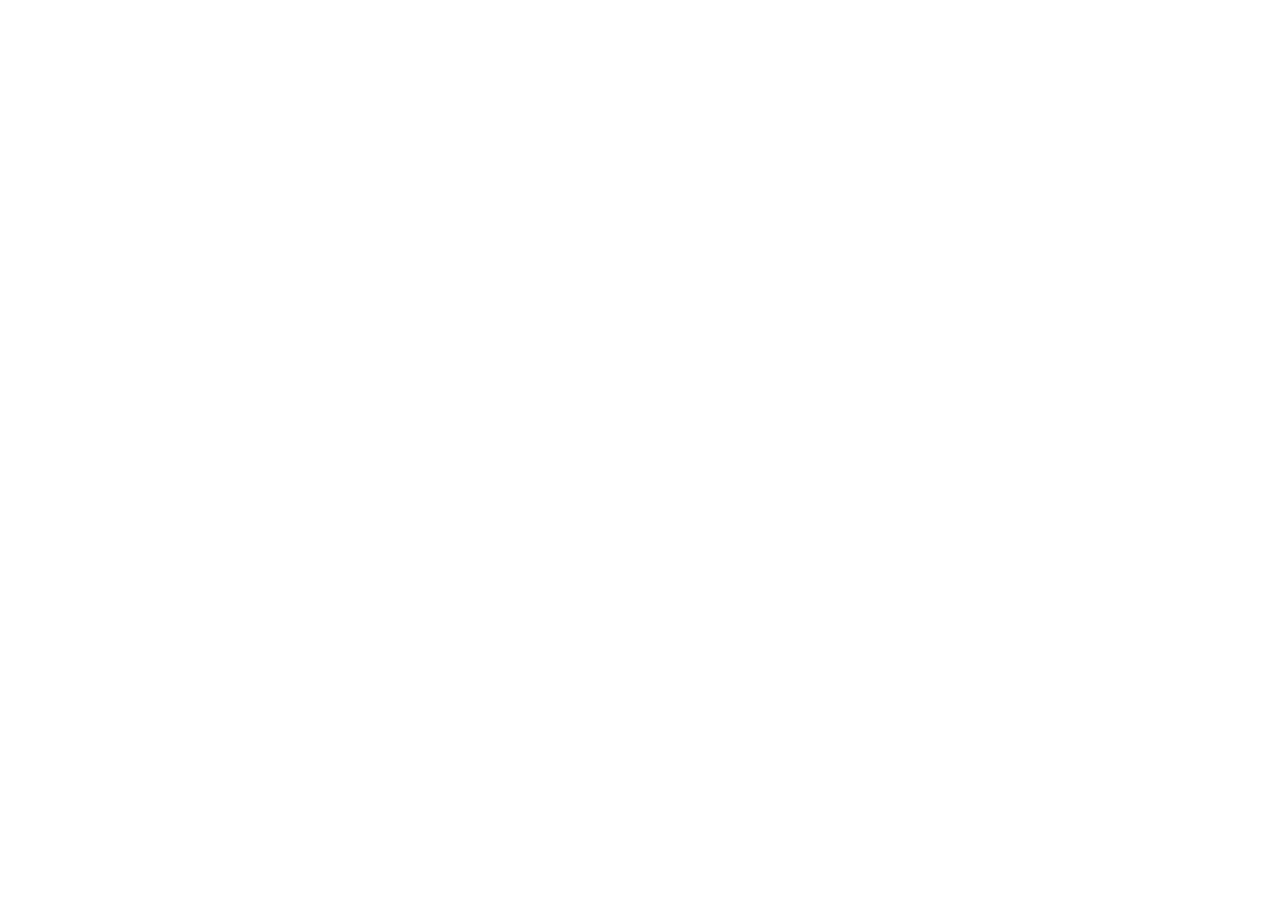
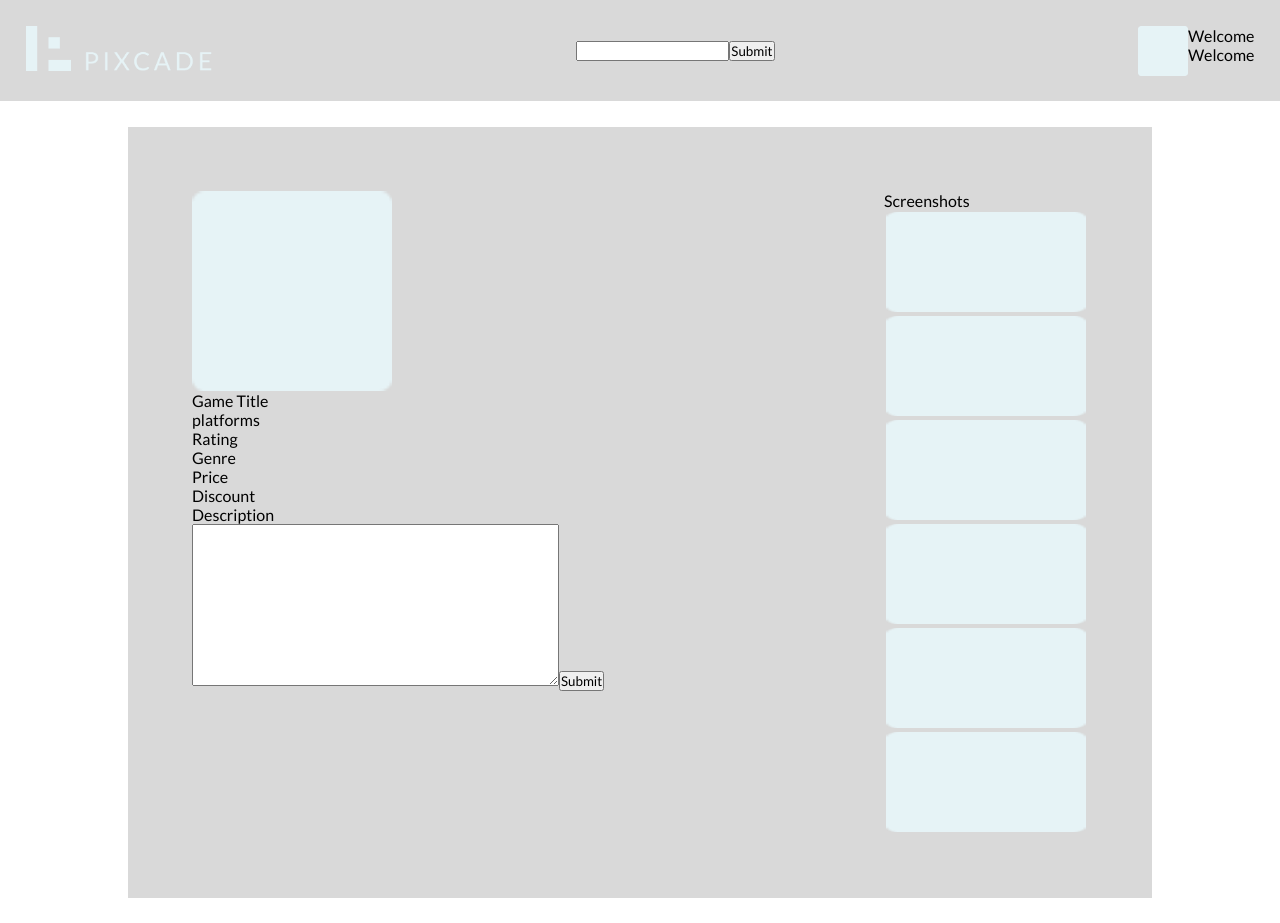
Before and after one commit to KeniKT/pixcade_frontend, a React (Vite) app: page /gamedetails in a window 1280 px wide. Before the commit this address had no page. Before the commit the page ends 800 px from the top, so only its background shows below. Built offline with nearby package versions, Linux system fonts and the light colour scheme.

Commit message:
added three pages

```diff
--- a/package.json
+++ b/package.json
@@ -12,6 +12,7 @@
   "dependencies": {
     "@mui/icons-material": "^5.14.14",
     "@mui/material": "^5.14.14",
+    "@vitejs/plugin-react": "^4.1.0",
     "react": "^18.2.0",
     "react-dom": "^18.2.0",
     "react-router-dom": "^6.16.0"
--- a/src/App.jsx
+++ b/src/App.jsx
@@ -2,6 +2,9 @@ import { BrowserRouter as Router, Route, Routes } from "react-router-dom";
 import Login from "./components/auth/Login";
 import Register from "./components/auth/Register";
 import HomePage from "./components/home/HomePage";
+import ProfilePage from "./components/home/Profile";
+import GameDetails from "./components/home/GameDetails";
+import BundleDetails from "./components/home/BundleDetails";
 function App() {
   return (
     <Router>
@@ -9,6 +12,9 @@ function App() {
         <Route path="/" element={<Login />} />
         <Route path="/register" element={<Register />} />
         <Route path="/home" element={<HomePage />} />
+        <Route path="/profile" element={<ProfilePage />} />
+        <Route path="/gamedetails" element={<GameDetails />} />
+        <Route path="/bundledetails" element={<BundleDetails />} />
 
       </Routes>
     </Router>
--- a/src/components/auth/Login.jsx
+++ b/src/components/auth/Login.jsx
@@ -1,5 +1,5 @@
 import React, { useState } from 'react';
-import "./auth.css";
+// import "./auth.css";
 import { useNavigate } from 'react-router-dom';
 
 const Login = () => {
--- a/src/components/auth/Register.jsx
+++ b/src/components/auth/Register.jsx
@@ -1,5 +1,5 @@
 import React, { useState } from 'react';
-import "./auth.css";
+// import "./auth.css";
 import { useNavigate } from "react-router-dom";
 
 const Register = () => {
--- /dev/null
+++ b/src/components/home/BundleDetails.jsx
@@ -0,0 +1,28 @@
+import React from 'react';
+import './style.css';
+
+function BundleDetails() {
+    return (
+        <>
+            <header>
+                <img class="site-logo" src="/images/logos/logo.png" alt=""/>
+                <form action="">
+                    <input type="text" />
+                    <input type="submit" />
+                </form>
+                <div class="header-profile">
+                    <img src="/images/logos/Rectangle 25.png" alt="" height={50}/>
+                    <div>
+                        <p>Welcome</p>
+                        <p>Welcome</p>
+                    </div>
+                </div>
+            </header>
+            <div class="body-section">
+
+            </div>
+        </>
+    );
+}
+
+export default BundleDetails;
--- /dev/null
+++ b/src/components/home/GameDetails.jsx
@@ -0,0 +1,52 @@
+import React from 'react';
+import './style.css';
+
+function GameDetails() {
+    return (
+        <>
+            <header>
+                <img class="site-logo" src="/images/logos/logo.png" alt=""/>
+                <form action="">
+                    <input type="text" />
+                    <input type="submit" />
+                </form>
+                <div class="header-profile">
+                    <img src="/images/logos/Rectangle 25.png" alt="" height={50}/>
+                    <div>
+                        <p>Welcome</p>
+                        <p>Welcome</p>
+                    </div>
+                </div>
+            </header>
+            <div class="body-section">
+                <div class="game-details">
+                    <div class="details-main-section">
+                        <img src="/images/logos/Rectangle 25.png" alt="" width={200}/>
+                        <p>Game Title</p>
+                        <p>platforms</p>
+                        <p>Rating</p>
+                        <p>Genre</p>
+                        <p>Price</p>
+                        <p>Discount</p>
+                        <p>Description</p>
+                        <form action="">
+                            <textarea name="" id="" cols="50" rows="10"></textarea>
+                            <input type="submit" name="" id="" />
+                        </form>
+                    </div>
+                    <div class="detail-screenshots">
+                        <p>Screenshots</p>
+                        <img class="screenshot-image" src="/images/logos/Rectangle 25.png" alt=""/>
+                        <img class="screenshot-image" src="/images/logos/Rectangle 25.png" alt=""/>
+                        <img class="screenshot-image" src="/images/logos/Rectangle 25.png" alt=""/>
+                        <img class="screenshot-image" src="/images/logos/Rectangle 25.png" alt=""/>
+                        <img class="screenshot-image" src="/images/logos/Rectangle 25.png" alt=""/>
+                        <img class="screenshot-image" src="/images/logos/Rectangle 25.png" alt=""/>
+                    </div>
+                </div>
+            </div>
+        </>
+    );
+}
+
+export default GameDetails;
--- /dev/null
+++ b/src/components/home/Profile.jsx
@@ -0,0 +1,48 @@
+import React from 'react';
+import './style.css';
+
+function ProfilePage() {
+    return (
+        <>
+            <header>
+                <img class="site-logo" src="/images/logos/logo.png" alt=""/>
+                <form action="">
+                    <input type="text" />
+                    <input type="submit" />
+                </form>
+                <div class="header-profile">
+                    <img src="/images/logos/Rectangle 25.png" alt="" height={50}/>
+                    <div>
+                        <p>Welcome</p>
+                        <p>Welcome</p>
+                    </div>
+                </div>
+            </header>
+            <div class="body-section">
+                <div class="profile-section">
+                    <img src="/images/logos/Rectangle 25.png" alt="" height={50}/>
+                    <div>
+                        <p>Username</p>
+                        <p>firstname, lastname</p>
+                        <p>Date of birth</p>
+                        <p>account type</p>
+                    </div>
+                </div>
+                <h2>My Releases</h2>
+                <div class="game-grid">
+                    <div class="game-card">
+                        <img src="/images/logos/Rectangle 25.png" />
+                        <p>Game Title</p>
+                        <p>platforms</p>
+                        <p>price</p>
+                        <p>discount</p>
+                        <p>genre</p>
+                        <p>Rating </p>
+                    </div>
+                </div>
+            </div>
+        </>
+    );
+}
+
+export default ProfilePage;
--- /dev/null
+++ b/src/components/home/style.css
@@ -0,0 +1,63 @@
+* {
+    margin: 0%;
+    padding: 0%;
+    font-family: "Lato";
+    font-weight: 100;
+}
+
+header {
+    background-color: #D9D9D9;
+    display: flex;
+    padding: 2%;
+    align-items: center;
+    justify-content: space-between;
+}
+
+.site-logo {
+    height: 50px;
+}
+
+.body-section {
+    background-color: #D9D9D9;
+    margin-top: 2%;
+    margin-bottom: 2%;
+    margin-left: 10%;
+    margin-right: 10%;
+    padding: 5%;
+}
+
+.header-profile {
+    display: flex;
+}
+
+.profile-section {
+    display: flex;
+}
+
+.game-card {
+    background-color: #C1C1C1;
+    width: fit-content;
+    padding: 10px;
+}
+
+.detail-screenshots {
+    display: flex;
+    flex-direction: column;
+}
+
+.game-details {
+    display: flex;
+    flex-direction: row;
+    justify-content: space-between;
+}
+
+.screenshot-image {
+    width: 200px;
+    height: 100px;
+    padding: 2px;
+}
+
+.details-main-section {
+    display: flex;
+    flex-direction: column;
+}
```
Also changed, not shown: 1 other file (tests, documents, lock files or other folders).
